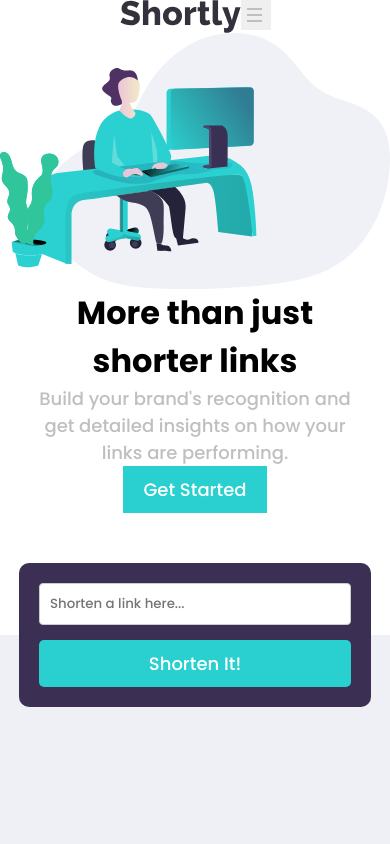
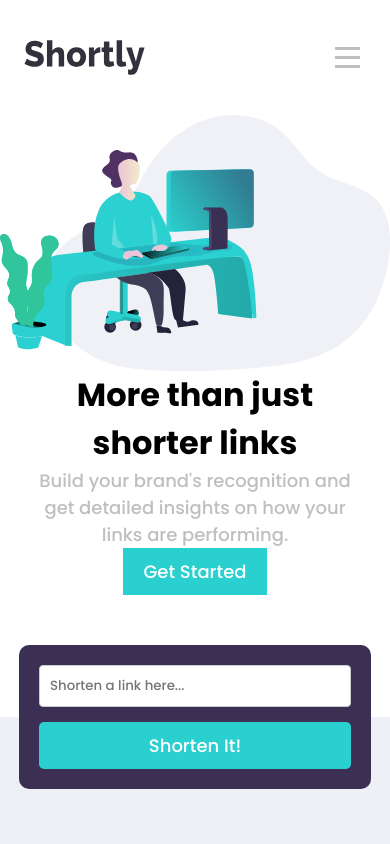
Before and after one commit to yingmo55/URL-shortening-API-landing-page, a React (Create React App) app: page / in a window 390 px wide. Shown: the top 844 px of the page. Built offline with nearby package versions, Linux system fonts and the light colour scheme.

Commit message:
Add Mobile Nav bar

```diff
--- a/src/Components/Navbar/Navbar.css
+++ b/src/Components/Navbar/Navbar.css
@@ -1,19 +1,74 @@
 
 .mobile-nav {
     display: flex;
+    width: calc(100vw - 48px);
     justify-content: space-between;
+    padding: 40px 24px;
+    z-index: 10;
 }
 
 .mobile-burger {
     border: none;
-    height: 30px;
-    width: 30px;
+    min-height: 30px;
+    min-width: 30px;
+    background-color: transparent;
+}
+
+.mobile-burger:hover {
+    cursor: pointer;
 }
 
 .button-burger {
     display: block;
-    margin: 4px 0;
-    height: 2px;
-    width: 15px;
+    margin: 6px 0;
+    height: 3px;
+    width: 25px;
     background-color: hsl(0, 0%, 75%);
 }
+
+.nav-menu-hidden {
+    display: none;
+    opacity: 0;
+}
+
+.nav-menu {
+    display: block;
+    position: absolute;
+    z-index: 10;
+    width: 88%;
+    top: 95px;
+    padding: 40px 0;
+    border-radius: 10px;
+    background-color: hsl(257, 27%, 26%);
+    overflow: hidden;
+    display: flex;
+    flex-direction: column;
+    align-items: center;
+    justify-content: flex-start;
+    animation: dropDown 1s ease-in-out 0s forwards;
+}
+.nav-menu * {
+    overflow: hidden;
+}
+
+.nav-menu hr {
+    width: 100%;
+}
+
+.nav-menu ul {
+    margin: 0;
+    padding: 0;
+}
+
+.nav-menu li {
+    padding: 21px 0;
+}
+
+@keyframes dropDown {
+    0% {
+        max-height: 1px;
+    }
+    100% {
+        max-height: 415px;
+    }
+}
--- a/src/Components/Navbar/Navbar.js
+++ b/src/Components/Navbar/Navbar.js
@@ -1,18 +1,39 @@
-import React from "react";
+import React, { useState } from 'react';
 import './Navbar.css';
 import logo from '../../images/logo.svg';
+import Button from "../Button/Button";
 
 export default function Navbar() {
+
+    const [ showMobileNav, setShowMobileNav ] = useState(false);
+
+    const toggleMobileNav = () => {
+        console.log('it should work')
+        setShowMobileNav(prev => !prev)
+    }
+
     return (
         <>
-        <nav className="mobile-nav">
+        <div className="mobile-nav">
             <img src={logo} alt='shortly logo' />
-            <button className="mobile-burger">
+            <button className="mobile-burger" onClick={toggleMobileNav} >
                 <span className="button-burger"></span>
                 <span className="button-burger"></span>
                 <span className="button-burger"></span>
             </button>
-        </nav>
+            <nav className={ !showMobileNav ? 'nav-menu-hidden' : 'nav-menu' }>
+                <ul>
+                    <li>Features</li>
+                    <li>Pricing</li>
+                    <li>Resources</li>
+                </ul>
+                <hr />
+                <div>
+                    <p>Login</p>
+                    <Button>Sign up</Button>
+                </div>
+            </nav>
+        </div>
         </>
     )
 }
```
